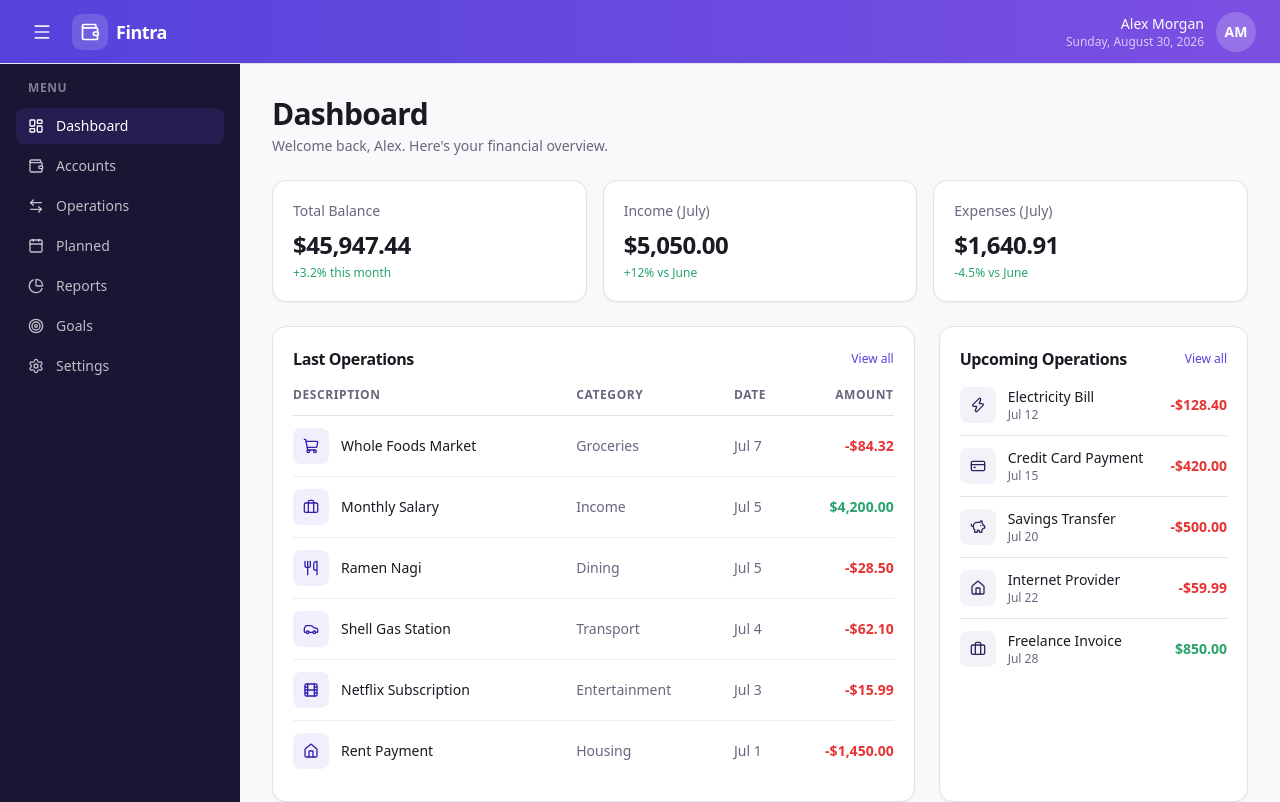
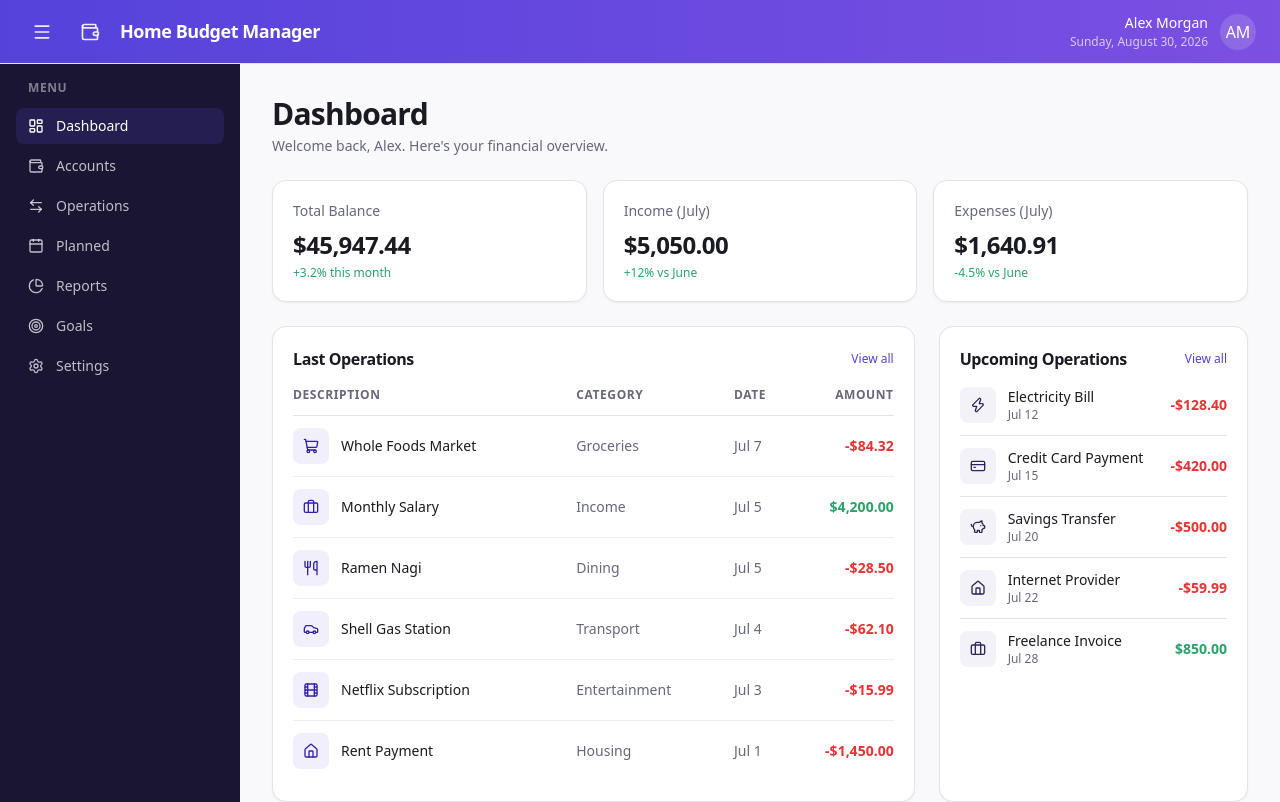
Before and after one commit to home-budget-manager/frontend.webui, a Next.js app: page / in a window 1280 px wide. Shown: the top 802 px of the page. Built offline with nearby package versions, Linux system fonts and the light colour scheme.

Commit message:
Complete header styling.

```diff
--- a/app/globals.css
+++ b/app/globals.css
@@ -125,8 +125,20 @@
 }
 
 @layer base {
-  * {
+  *, ::after, ::before, ::backdrop, ::file-selector-button {
     border-color: var(--color-border);
+    box-sizing: border-box;
+    margin: 0;
+    padding: 0;
+    border: 0 solid;
+  }
+
+  html, :host {
+    line-height: 1.5;
+    tab-size: 4;
+    font-family: ui-sans-serif, system-ui, sans-serif, "Apple Color Emoji", "Segoe UI Emoji", "Segoe UI Symbol", "Noto Color Emoji";
+    font-feature-settings: normal;
+    font-variation-settings: normal;
   }
 
   body {
@@ -137,4 +149,127 @@
     display: flex;
     flex-direction: column;
   }
+  hr {
+    height: 0;
+    color: inherit;
+    border-top-width: 1px;
+  }
+  abbr:where([title]) {
+    -webkit-text-decoration: underline dotted;
+    text-decoration: underline dotted;
+  }
+  h1, h2, h3, h4, h5, h6 {
+    font-size: inherit;
+    font-weight: inherit;
+  }
+  a {
+    color: inherit;
+    -webkit-text-decoration: inherit;
+    text-decoration: inherit;
+  }
+  b, strong {
+    font-weight: bolder;
+  }
+  code, kbd, samp, pre {
+    font-family: ui-monospace, SFMono-Regular, Menlo, Monaco, Consolas, "Liberation Mono", "Courier New", monospace;
+    font-feature-settings: normal;
+    font-variation-settings: normal;
+    font-size: 1em;
+  }
+  small {
+    font-size: 80%;
+  }
+  sub, sup {
+    font-size: 75%;
+    line-height: 0;
+    position: relative;
+    vertical-align: baseline;
+  }
+  sub {
+    bottom: -0.25em;
+  }
+  sup {
+    top: -0.5em;
+  }
+  table {
+    text-indent: 0;
+    border-color: inherit;
+    border-collapse: collapse;
+  }
+  :-moz-focusring {
+    outline: auto;
+  }
+  progress {
+    vertical-align: baseline;
+  }
+  summary {
+    display: list-item;
+  }
+  ol, ul, menu {
+    list-style: none;
+  }
+  img, svg, video, canvas, audio, iframe, embed, object {
+    display: block;
+    vertical-align: middle;
+  }
+  img, video {
+    max-width: 100%;
+    height: auto;
+  }
+  button, input, select, optgroup, textarea, ::file-selector-button {
+    font: inherit;
+    font-feature-settings: inherit;
+    font-variation-settings: inherit;
+    letter-spacing: inherit;
+    color: inherit;
+    border-radius: 0;
+    background-color: transparent;
+    opacity: 1;
+  }
+  :where(select:is([multiple], [size])) optgroup {
+    font-weight: bolder;
+  }
+  :where(select:is([multiple], [size])) optgroup option {
+    padding-inline-start: 20px;
+  }
+  ::file-selector-button {
+    margin-inline-end: 4px;
+  }
+  ::placeholder {
+    opacity: 1;
+  }
+  textarea {
+    resize: vertical;
+  }
+  ::-webkit-search-decoration {
+    -webkit-appearance: none;
+  }
+  ::-webkit-date-and-time-value {
+    min-height: 1lh;
+    text-align: inherit;
+  }
+  ::-webkit-datetime-edit {
+    display: inline-flex;
+  }
+  ::-webkit-datetime-edit-fields-wrapper {
+    padding: 0;
+  }
+  ::-webkit-datetime-edit, ::-webkit-datetime-edit-year-field, ::-webkit-datetime-edit-month-field, ::-webkit-datetime-edit-day-field, ::-webkit-datetime-edit-hour-field, ::-webkit-datetime-edit-minute-field, ::-webkit-datetime-edit-second-field, ::-webkit-datetime-edit-millisecond-field, ::-webkit-datetime-edit-meridiem-field {
+    padding-block: 0;
+  }
+  ::-webkit-calendar-picker-indicator {
+    line-height: 1;
+  }
+  :-moz-ui-invalid {
+    box-shadow: none;
+  }
+  button, input:where([type="button"], [type="reset"], [type="submit"]), ::file-selector-button {
+    appearance: button;
+  }
+  ::-webkit-inner-spin-button, ::-webkit-outer-spin-button {
+    height: auto;
+  }
+  [hidden]:where(:not([hidden="until-found"])) {
+    display: none !important;
+  }
 }
--- a/components/pages/layout/header.module.css
+++ b/components/pages/layout/header.module.css
@@ -7,13 +7,14 @@
     border-bottom: 1px solid var(--border);
     padding-inline: 1rem;
     background: var(--gradient-header);
+    color: var(--primary-foreground);
 
     @media (min-width: 40rem) {
         padding-inline: 1.5rem;
     }
 }
 
-.logo-area {
+.image-container {
     display: flex;
     align-items: center;
     gap: 0.75rem;
@@ -32,6 +33,16 @@
     transition-duration: var(--transition-duration);
 }
 
+.wallet {
+    display: grid;
+    height: 2.25rem;
+    width: 2.25rem;
+    place-items: center;
+    border-radius: 0.625rem;
+    color: color-mix(in oklab, var(--primary-foreground) 90%, transparent);
+    background-color: color-mix(in oklab, var(--color-white) 15%, transparent);
+}
+
 .burger:hover {
     background-color: color-mix(in oklab, var(--primary-foreground) 15%, transparent);
 }
@@ -40,3 +51,46 @@
     width: 1.25rem;
     height: 1.25rem;
 }
+
+.app-title {
+    overflow: hidden;
+    text-overflow: ellipsis;
+    white-space: nowrap;
+    font-size: 1.125rem;
+    font-weight: 600;
+    letter-spacing: -0.025em;
+}
+
+.user-info {
+    display: flex;
+    align-items: center;
+    gap: 0.75rem;
+    text-align: right;
+}
+
+.user-text {
+    display: none;
+
+    @media (min-width: 40rem) {
+        display: block;
+    }
+}
+
+.user-name {
+    font-size: 0.875rem;
+    font-weight: 500;
+}
+
+.user-date {
+    font-size: 0.75rem;
+    color: color-mix(in oklab, var(--primary-foreground) 70%, transparent);
+}
+
+.user-avatar {
+    display: grid;
+    height: 2.25rem;
+    width: 2.25rem;
+    place-items: center;
+    border-radius: 9999px;
+    background-color: color-mix(in oklab, var(--primary-foreground) 15%, transparent);
+}
--- a/components/pages/layout/header.tsx
+++ b/components/pages/layout/header.tsx
@@ -8,29 +8,26 @@ export interface HeaderComponentProps {
 
 export default function HeaderComponent({ setSidebarOpen, today }: HeaderComponentProps) {
     return (<header className={styles["top-bar"]}>
-        <div className={styles["logo-area"]}>
-            <button
-                onClick={() => setSidebarOpen((v) => !v)}
-                aria-label="Toggle menu"
-                className={styles["burger"]}>
+        <div className={styles["image-container"]}>
+            <button onClick={() => setSidebarOpen((v) => !v)} aria-label="Toggle menu" className={styles["burger"]}>
                 <Menu className={styles["icon"]} />
             </button>
-            <div className="flex min-w-0 items-center gap-2">
-                <div className="grid h-9 w-9 shrink-0 place-items-center rounded-lg bg-white/15 text-primary-foreground">
+            <div className={styles["image-container"]}>
+                <div className={styles["wallet"]}>
                     <Wallet className={styles["icon"]} />
                 </div>
-                <span className="truncate text-lg font-semibold tracking-tight text-primary-foreground">
-                    Fintra
+                <span className={styles["app-title"]}>
+                    Home Budget Manager
                 </span>
             </div>
         </div>
 
-        <div className="flex items-center gap-3 text-right">
-            <div className="hidden sm:block">
-                <div className="text-sm font-medium text-primary-foreground">Alex Morgan</div>
-                <div className="text-xs text-primary-foreground/70">{today}</div>
+        <div className={styles["user-info"]}>
+            <div className={styles["user-text"]}>
+                <div className={styles["user-name"]}>Alex Morgan</div>
+                <div className={styles["user-date"]}>{today}</div>
             </div>
-            <div className="grid h-10 w-10 shrink-0 place-items-center rounded-full bg-white/20 text-sm font-semibold text-primary-foreground">
+            <div className={styles["user-avatar"]}>
                 AM
             </div>
         </div>
```
